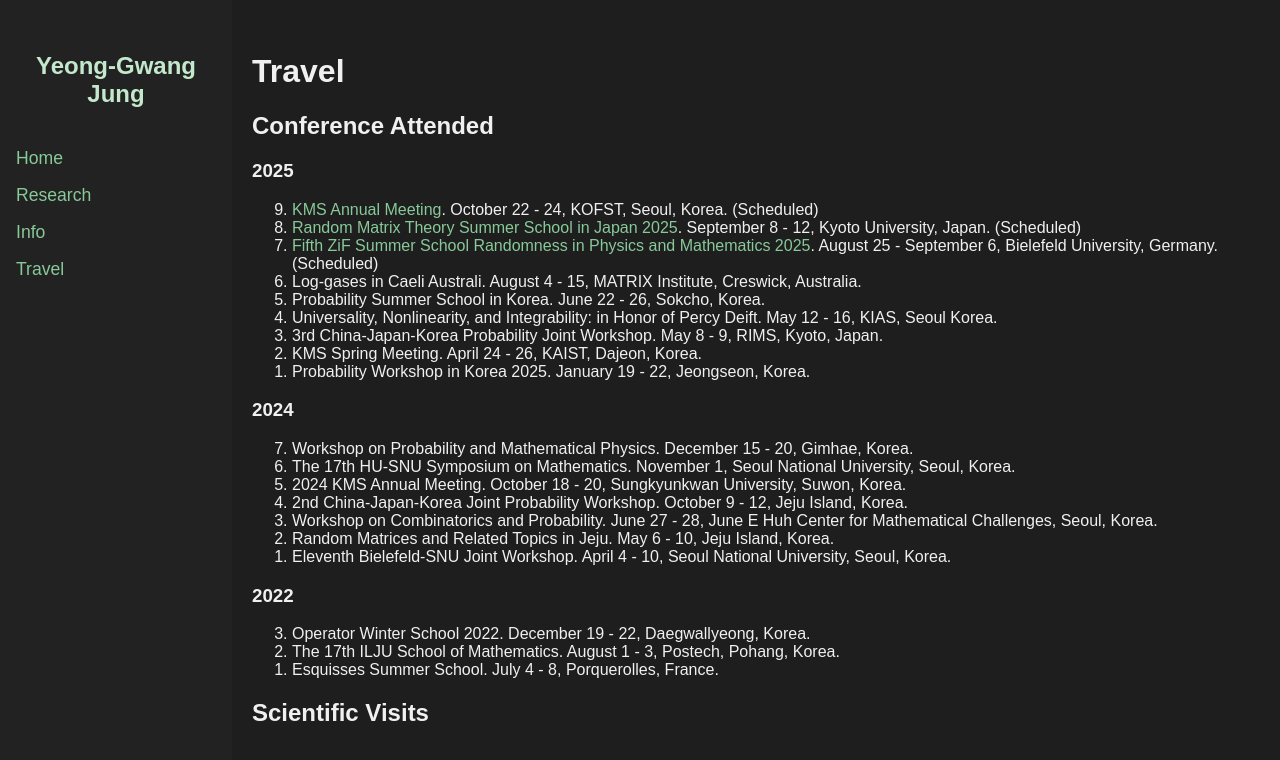
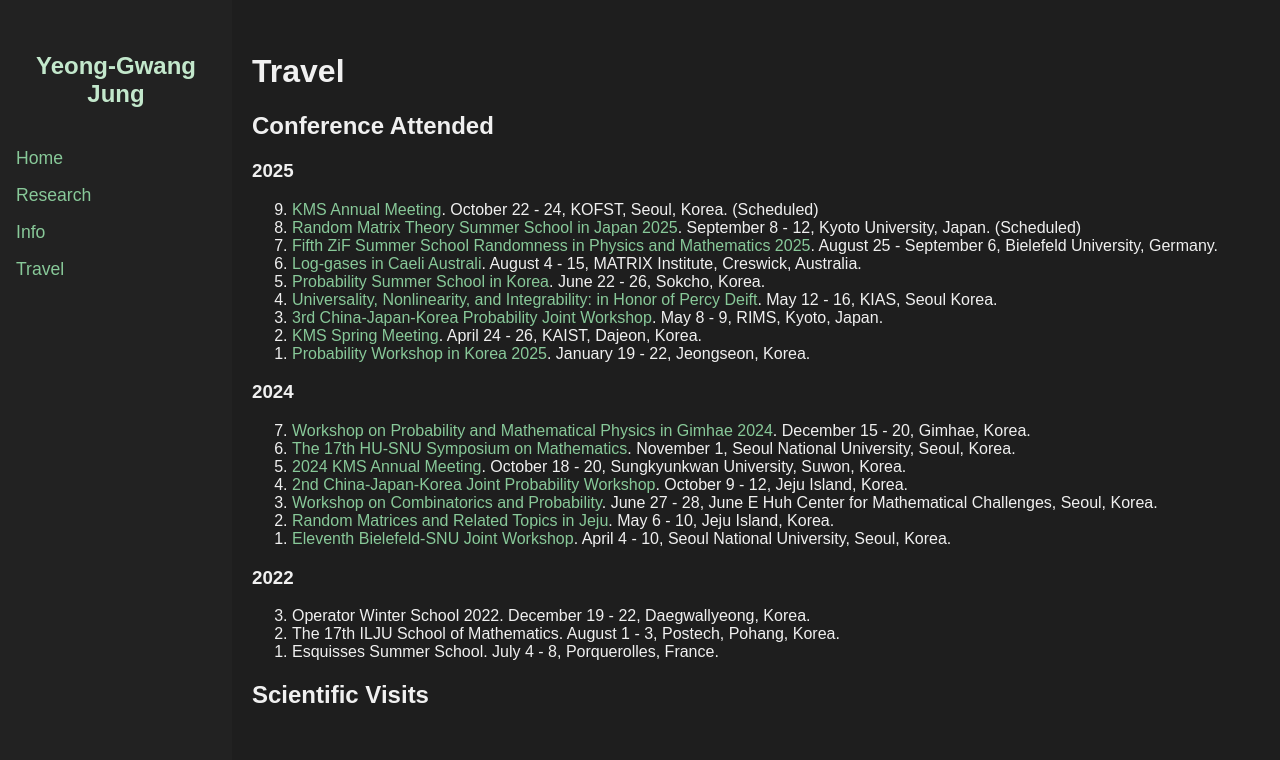
Before and after one commit to y-gJung/y-gJung.github.io, a Jekyll site: the page built from travel.md, in a window 1280 px wide. Shown: the top 760 px of the page. Built offline with Jekyll 4.4.1, drawn with Linux system fonts in a browser that asks for light colours.

Commit message:
Update travel.md

```diff
--- a/travel.md
+++ b/travel.md
@@ -16,50 +16,50 @@ title: Research
     <a href="https://benoitcollins.github.io/rmt2025/">Random Matrix Theory Summer School in Japan 2025</a>. September 8 - 12,  Kyoto University, Japan. (Scheduled)
   </li>
   <li>
-    <a href="https://indico.physik.uni-bielefeld.de/event/220/overview">Fifth ZiF Summer School Randomness in Physics and Mathematics 2025</a>. August 25 - September 6, Bielefeld University, Germany. (Scheduled)
+    <a href="https://indico.physik.uni-bielefeld.de/event/220/overview">Fifth ZiF Summer School Randomness in Physics and Mathematics 2025</a>. August 25 - September 6, Bielefeld University, Germany.
   </li>
   <li>
-    Log-gases in Caeli Australi. August 4 - 15, MATRIX Institute, Creswick, Australia.
+    <a href="https://lica2025.github.io/">Log-gases in Caeli Australi</a>. August 4 - 15, MATRIX Institute, Creswick, Australia.
   </li>
   <li>
-    Probability Summer School in Korea. June 22 - 26, Sokcho, Korea.
+    <a href="https://sites.google.com/view/pssk2025/">Probability Summer School in Korea</a>. June 22 - 26, Sokcho, Korea.
   </li>
   <li>
-    Universality, Nonlinearity, and Integrability: in Honor of Percy Deift. May 12 - 16, KIAS, Seoul Korea.
+    <a href="https://sites.google.com/view/deift2025">Universality, Nonlinearity, and Integrability: in Honor of Percy Deift</a>. May 12 - 16, KIAS, Seoul Korea.
   </li>
   <li>
-    3rd China-Japan-Korea Probability Joint Workshop. May 8 - 9, RIMS, Kyoto, Japan.
+    <a href="https://www.kurims.kyoto-u.ac.jp/~croydon/CJK3.html">3rd China-Japan-Korea Probability Joint Workshop</a>. May 8 - 9, RIMS, Kyoto, Japan.
   </li>
   <li>
-    KMS Spring Meeting. April 24 - 26, KAIST, Dajeon, Korea.
+    <a href="https://www.kms.or.kr/conference/2025_spring/">KMS Spring Meeting</a>. April 24 - 26, KAIST, Dajeon, Korea.
   </li>
   <li>
-    Probability Workshop in Korea 2025. January 19 - 22, Jeongseon, Korea.
+    <a href="https://sites.google.com/view/pwk2025">Probability Workshop in Korea 2025</a>. January 19 - 22, Jeongseon, Korea.
   </li>
 </ol>
 
 ### 2024
 <ol reversed>
   <li>
-    Workshop on Probability and Mathematical Physics. December 15 - 20, Gimhae, Korea.
+    <a href="https://sites.google.com/view/wpmp2024">Workshop on Probability and Mathematical Physics in Gimhae 2024</a>. December 15 - 20, Gimhae, Korea.
   </li>
   <li>
-    The 17th HU-SNU Symposium on Mathematics. November 1, Seoul National University, Seoul, Korea.
+    <a href="https://sites.google.com/view/hu-snu-symposium-on-math/home?authuser=0">The 17th HU-SNU Symposium on Mathematics</a>. November 1, Seoul National University, Seoul, Korea.
   </li>
   <li>
-    2024 KMS Annual Meeting. October 18 - 20, Sungkyunkwan University, Suwon, Korea.
+    <a href="https://www.kms.or.kr/conference/2024_fall/">2024 KMS Annual Meeting</a>. October 18 - 20, Sungkyunkwan University, Suwon, Korea.
   </li>
   <li>
-    2nd China-Japan-Korea Joint Probability Workshop. October 9 - 12, Jeju Island, Korea.
+    <a href="https://sites.google.com/view/china-japan-korea-probability/home?authuser=0">2nd China-Japan-Korea Joint Probability Workshop</a>. October 9 - 12, Jeju Island, Korea.
   </li>
   <li>
-    Workshop on Combinatorics and Probability. June 27 - 28, June E Huh Center for Mathematical Challenges, Seoul, Korea.
+    <a href="http://events.kias.re.kr/h/CombinatoricsProbability/?pageNo=5477">Workshop on Combinatorics and Probability</a>. June 27 - 28, June E Huh Center for Mathematical Challenges, Seoul, Korea.
   </li>
   <li>
-    Random Matrices and Related Topics in Jeju. May 6 - 10, Jeju Island, Korea.
+    <a href="http://newton.kias.re.kr/~namgyu/index.html/Jeju24/">Random Matrices and Related Topics in Jeju</a>. May 6 - 10, Jeju Island, Korea.
   </li>
   <li>
-    Eleventh Bielefeld-SNU Joint Workshop. April 4 - 10, Seoul National University, Seoul, Korea.
+    <a href="http://irtg.math.snu.ac.kr/page_qIqd41">Eleventh Bielefeld-SNU Joint Workshop</a>. April 4 - 10, Seoul National University, Seoul, Korea.
   </li>
 </ol>
 
```
